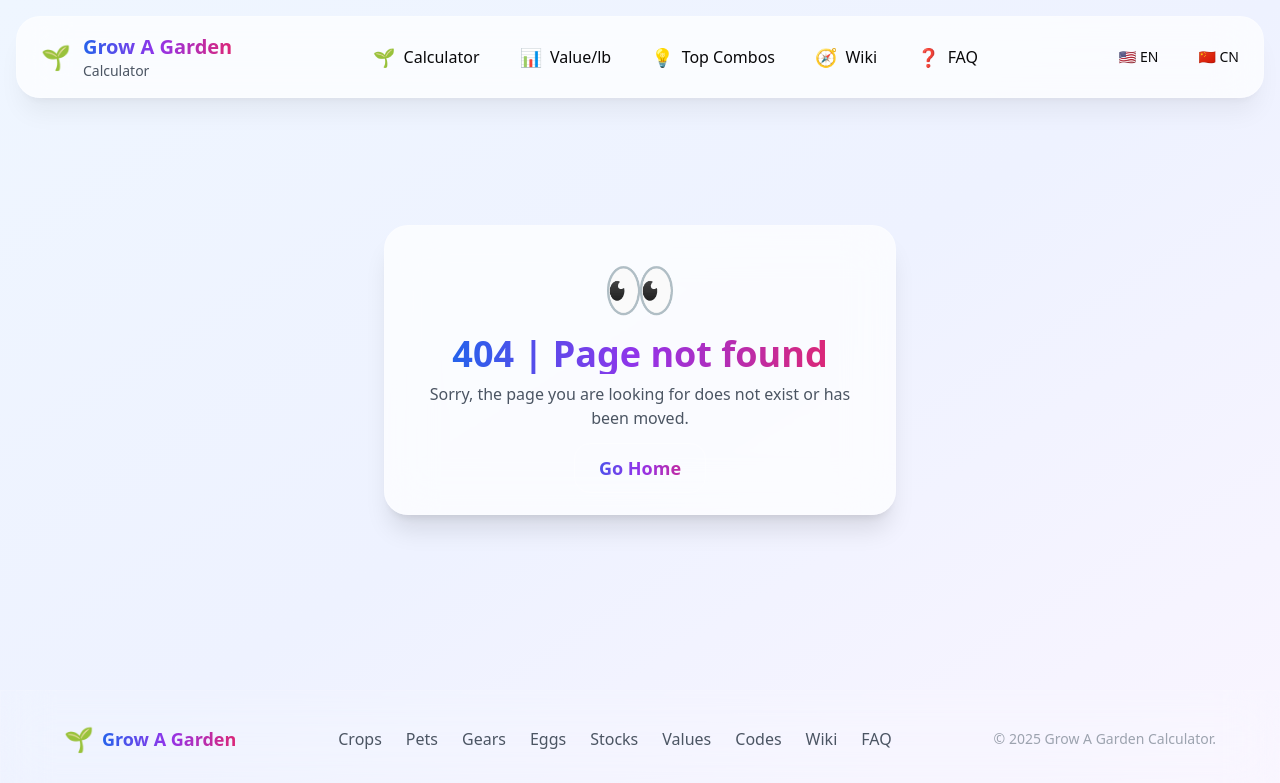
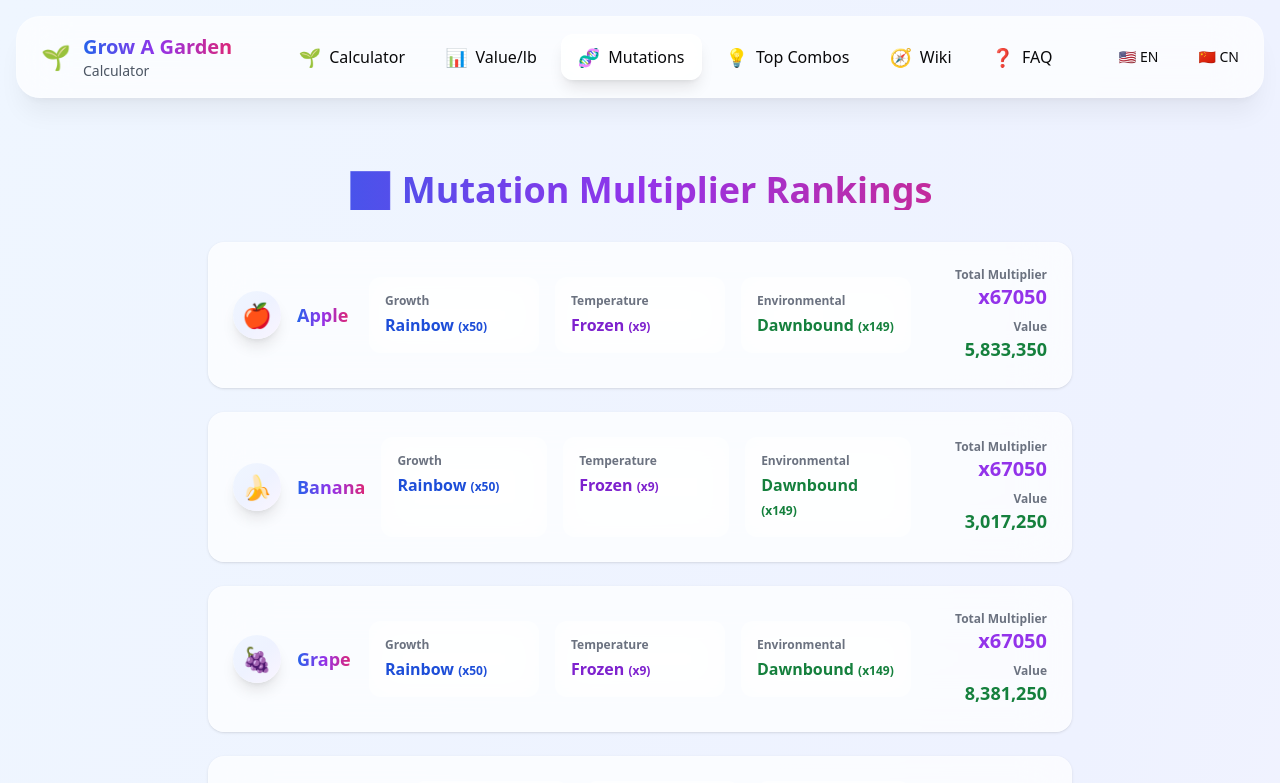
Before and after one commit to linshen005/grow-garden-calculator, a Next.js app: page /mutation-ranking in a window 1280 px wide. Before the commit this address had no page. Shown: the top 783 px of the page. Built offline with nearby package versions, Linux system fonts and the light colour scheme.

Commit message:
chore: 隐藏 Wiki 页 Submit an issue on GitHub 按钮

```diff
--- /dev/null
+++ b/src/app/mutation-ranking/page.tsx
@@ -0,0 +1,55 @@
+import { crops, getTopMutationCombos } from '@/lib/data';
+
+export default function MutationRanking() {
+  // 获取每个作物的最佳变异组合
+  const cropCombos = crops.map(crop => {
+    const [bestCombo] = getTopMutationCombos(crop, 1);
+    return {
+      crop,
+      ...bestCombo
+    };
+  });
+
+  // 按 totalMultiplier 从高到低排序
+  const sorted = cropCombos.sort((a, b) => b.totalMultiplier - a.totalMultiplier);
+
+  return (
+    <section className="max-w-4xl mx-auto px-4 py-10 space-y-8">
+      <h1 className="text-4xl font-bold gradient-text mb-8 text-center">📈 Mutation Multiplier Rankings</h1>
+      <div className="space-y-6">
+        {sorted.map(({ crop, growth, temperature, environmental, totalMultiplier, value }, idx) => (
+          <article key={crop.id} className="glass-card rounded-2xl p-6 flex flex-col md:flex-row md:items-center gap-4 shadow">
+            <div className="flex items-center gap-4 min-w-[120px]">
+              <div className={`w-12 h-12 rounded-full bg-gradient-to-br ${crop.color} flex items-center justify-center text-2xl shadow-lg`}>
+                {crop.emoji}
+              </div>
+              <div>
+                <div className="font-bold text-lg gradient-text">{crop.name}</div>
+              </div>
+            </div>
+            <div className="flex-1 grid grid-cols-1 sm:grid-cols-3 gap-4">
+              <div className="bg-white/40 backdrop-blur-lg rounded-xl p-4">
+                <div className="text-xs text-gray-500 font-semibold mb-1">Growth</div>
+                <div className="font-bold text-blue-700">{growth.name} <span className="text-xs">(x{growth.multiplier})</span></div>
+              </div>
+              <div className="bg-white/40 backdrop-blur-lg rounded-xl p-4">
+                <div className="text-xs text-gray-500 font-semibold mb-1">Temperature</div>
+                <div className="font-bold text-purple-700">{temperature.name} <span className="text-xs">(x{temperature.multiplier})</span></div>
+              </div>
+              <div className="bg-white/40 backdrop-blur-lg rounded-xl p-4">
+                <div className="text-xs text-gray-500 font-semibold mb-1">Environmental</div>
+                <div className="font-bold text-green-700">{environmental.name} <span className="text-xs">(x{environmental.multiplier})</span></div>
+              </div>
+            </div>
+            <div className="flex flex-col items-end min-w-[120px]">
+              <div className="text-xs text-gray-500 font-semibold">Total Multiplier</div>
+              <div className="text-xl font-bold text-purple-600">x{totalMultiplier}</div>
+              <div className="text-xs text-gray-500 font-semibold mt-2">Value</div>
+              <div className="text-lg font-bold text-green-700">{value.toLocaleString()}</div>
+            </div>
+          </article>
+        ))}
+      </div>
+    </section>
+  );
+}
--- a/src/app/page.tsx
+++ b/src/app/page.tsx
@@ -1,5 +1,35 @@
 import CropCalculator from '@/components/CropCalculator';
 
 export default function Home() {
-  return <CropCalculator />;
+  return (
+    <>
+      <CropCalculator />
+      {/* FAQ Section - SEO optimized, English version */}
+      <section id="faq" className="max-w-2xl mx-auto mt-16 mb-12 px-4 py-8 glass-card rounded-3xl shadow-xl">
+        <h2 className="text-2xl font-bold gradient-text mb-6 text-center">Frequently Asked Questions (FAQ)</h2>
+        <div className="space-y-8">
+          <div>
+            <h3 className="text-lg font-bold mb-2">What is the Grow A Garden Calculator?</h3>
+            <p className="text-gray-700">Grow A Garden Calculator is a free online tool for <strong>Roblox Grow A Garden</strong> players to estimate crop values, mutation combos, and optimize trading strategies easily.</p>
+          </div>
+          <div>
+            <h3 className="text-lg font-bold mb-2">What features does the Grow A Garden Calculator Roblox offer?</h3>
+            <p className="text-gray-700">This tool supports crop value calculation, mutation multiplier lookup, leaderboards, FAQ, Wiki, and more. It is mobile-friendly and designed for all Roblox Grow A Garden players.</p>
+          </div>
+          <div>
+            <h3 className="text-lg font-bold mb-2">How do I use the Grow A Garden Mutation Calculator?</h3>
+            <p className="text-gray-700">Simply select your crop, enter the weight and quantity, choose mutation types, and the Grow A Garden Mutation Calculator will automatically calculate the final value and best mutation combos for you.</p>
+          </div>
+          <div>
+            <h3 className="text-lg font-bold mb-2">Is the Roblox Grow A Garden Calculator free to use?</h3>
+            <p className="text-gray-700">Yes, all features are completely free to use with no registration required. Perfect for all Roblox Grow A Garden players.</p>
+          </div>
+          <div>
+            <h3 className="text-lg font-bold mb-2">Which crops and mutations are supported by the Grow A Garden Calculator?</h3>
+            <p className="text-gray-700">The calculator supports all major crops and three mutation types (Growth, Temperature, Environmental) in the game. Data is regularly updated to match the latest Roblox Grow A Garden version.</p>
+          </div>
+        </div>
+      </section>
+    </>
+  );
 }
--- a/src/app/wiki/page.tsx
+++ b/src/app/wiki/page.tsx
@@ -79,7 +79,7 @@ Final Value = 289 × 2 × 5 × 50 × 9 × 134 × 1.2 = 2,088,720
           href="https://github.com/your-repo/issues"
           target="_blank"
           rel="noopener noreferrer"
-          className="ios-button gradient-text font-bold text-lg"
+          className="ios-button text-white bg-white border-white/0 hover:bg-white active:bg-white hover:text-white active:text-white"
         >
           Submit an issue on GitHub
         </a>
--- a/src/components/Footer.tsx
+++ b/src/components/Footer.tsx
@@ -3,8 +3,8 @@
 import type { FC } from 'react';
 
 const links = [
-  // { href: '/mutation-ranking', label: 'Mutations' }, // 已移除
   { href: '/value-ranking', label: 'Crops' },
+  { href: '/mutation-ranking', label: 'Mutations' },
   { href: '/pets', label: 'Pets' },
   { href: '/gears', label: 'Gears' },
   { href: '/eggs', label: 'Eggs' },
--- a/src/components/Navigation.tsx
+++ b/src/components/Navigation.tsx
@@ -8,6 +8,7 @@ import { Calculator, TrendingUp, Zap, Trophy, BookOpen, Menu, X } from 'lucide-r
 const navigationItems = [
   { href: '/', label: 'Calculator', icon: Calculator, emoji: '🌱' },
   { href: '/value-ranking', label: 'Value/lb', icon: TrendingUp, emoji: '📊' },
+  { href: '/mutation-ranking', label: 'Mutations', icon: Zap, emoji: '🧬' },
   { href: '/top-combos', label: 'Top Combos', icon: Trophy, emoji: '💡' },
   { href: '/wiki', label: 'Wiki', icon: BookOpen, emoji: '🧭' },
   { href: '/faq', label: 'FAQ', icon: BookOpen, emoji: '❓' },
@@ -50,7 +51,7 @@ export default function Navigation() {
             })}
           </div>
 
-          {/* Language Toggle */}
+          {/* Language Switch */}
           <div className="flex items-center space-x-2">
             <button className="nav-button text-sm">🇺🇸 EN</button>
             <button className="nav-button text-sm">🇨🇳 CN</button>
@@ -101,7 +102,7 @@ export default function Navigation() {
               })}
             </div>
 
-            {/* Language Toggle Mobile */}
+            {/* Language Switch */}
             <div className="flex items-center justify-center space-x-4 mt-4 pt-4 border-t border-white/20">
               <button className="nav-button text-sm px-4 py-2">🇺🇸 EN</button>
               <button className="nav-button text-sm px-4 py-2">🇨🇳 CN</button>
```
